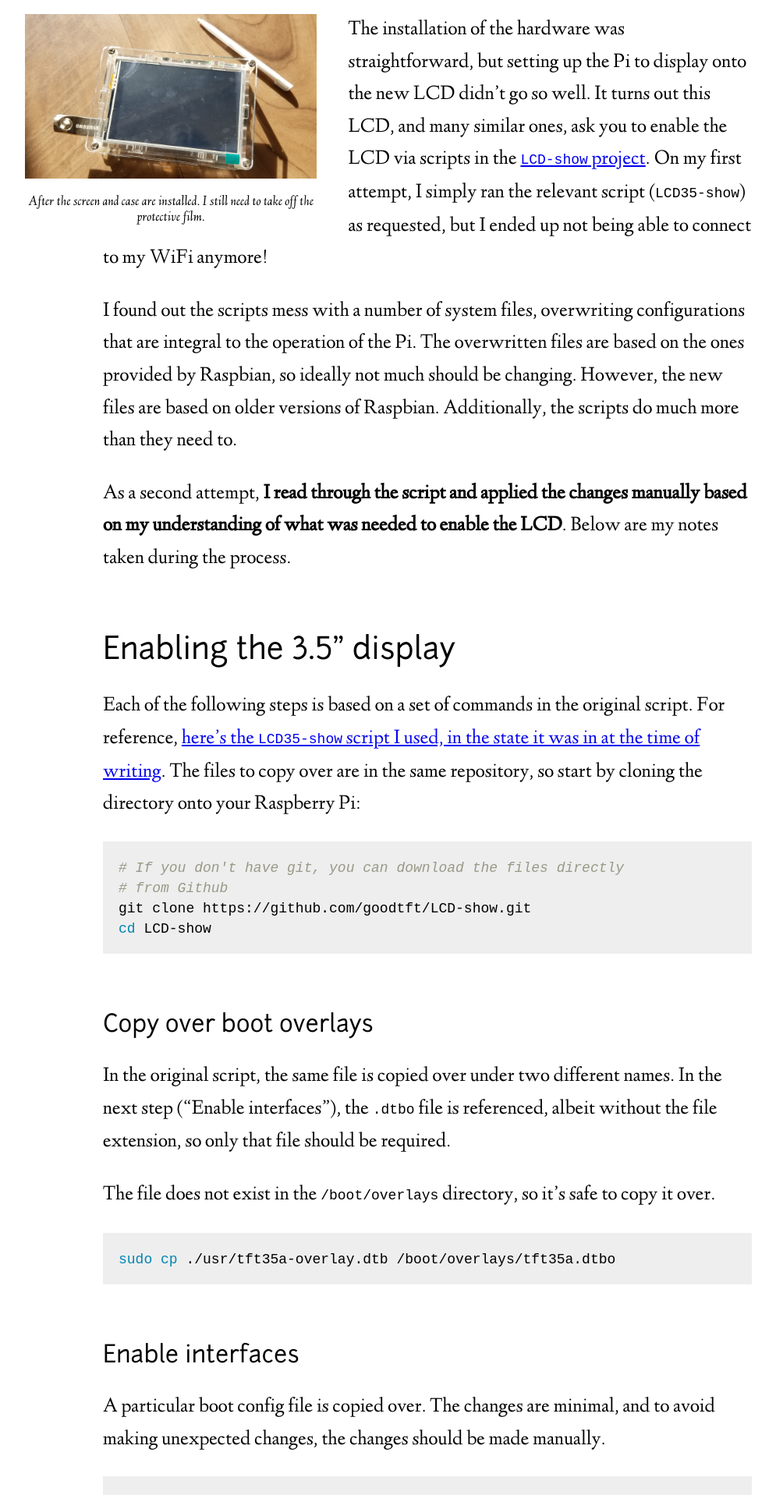
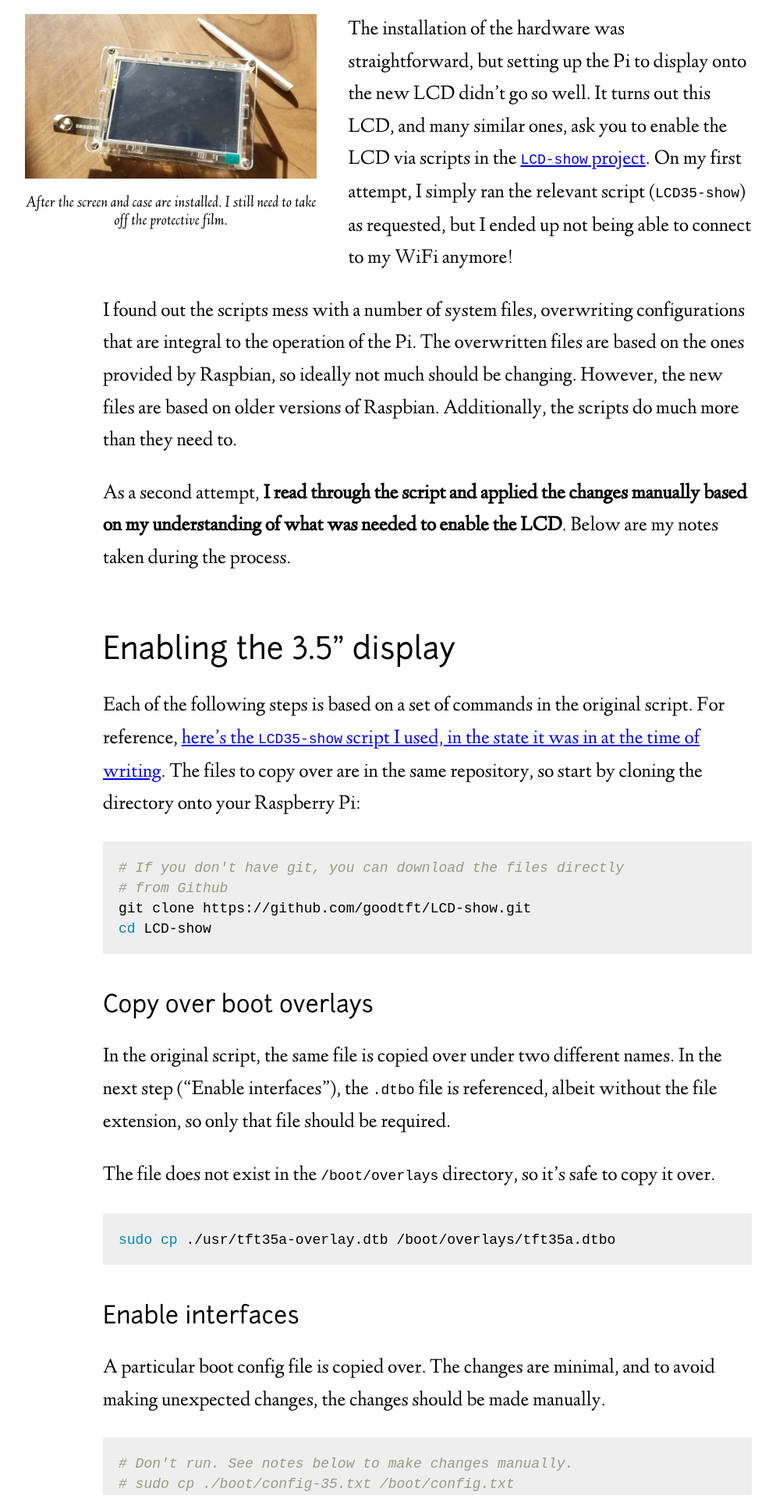
Before and after one commit to avik-das/avik-das.github.io, a Jekyll site: the page built from _posts/2018-12-31-setting-up-lcd-screen-on-raspberry-pi.md, in a window 1280 px wide. Shown: the part 1044-2961 px from the top of the page at 78% size, without its empty margins (92-1087 px from the left). Built offline with Jekyll 4.4.1, drawn with Linux system fonts in a browser that asks for light colours.

Commit message:
Tweak blog CSS
- Increase image caption font size on desktop.
- Decrease sub-section header separation.

```diff
--- a/assets/css/blog.scss
+++ b/assets/css/blog.scss
@@ -87,10 +87,22 @@ h1, h2, h3, h4, h5, h6 {
 
 h2, h3, h4, h5, h6 {
   font-family: Junction, sans-serif;
-  margin-top: 75px;
   margin-bottom: 0;
 }
 
+// Each main section should be visually separated from the previous one.
+h2 {
+  margin-top: 75px;
+}
+
+// Sub-sections don't need as much visual separation.
+h3, h4, h5, h6 {
+  margin-top: 50px;
+}
+
+// Headers that follow other headers need even less separation. Typically, this
+// should be avoided, as each larger section should have an introduction before
+// starting the first sub-section.
 h1 + h2, h2 + h3, h3 + h4, h4 + h5, h5 + h6 {
   margin-top: 16px;
 }
@@ -186,7 +198,11 @@ figure {
     text-align: center;
     font-style: italic;
     margin-top: 5px;
-    font-size: 70%;
+
+    font-size: 80%;
+    @media screen and (max-width: $mobile-width) {
+      font-size: 70%;
+    }
   }
 }
 
```
